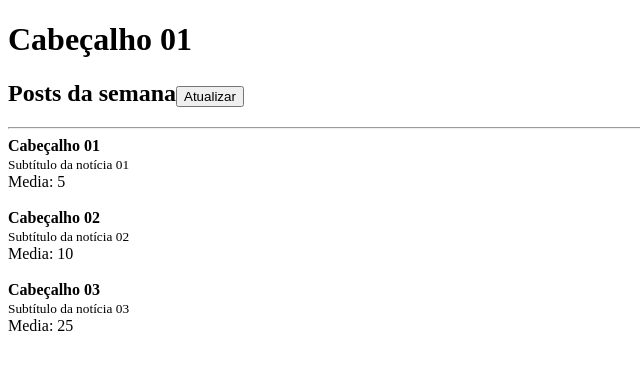
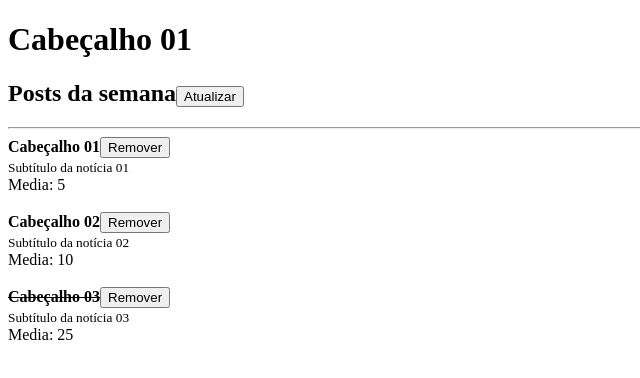
Before and after one commit to brgcostadev/react-mateus-silva, a React app in the folder react-fundamentos/: page / in a window 1280 px wide. Shown: the top 378 px of the page, without its empty margins (0-640 px from the left). Built offline with nearby package versions, Linux system fonts and the light colour scheme.

Commit message:
Renderização condicional

```diff
--- a/react-fundamentos/src/App.js
+++ b/react-fundamentos/src/App.js
@@ -9,23 +9,25 @@
       title: "Cabeçalho 01",
       subtitle: "Subtítulo da notícia 01",
       likes: 10,
+      read: false,
     },
     {
       id: Math.random(),
       title: "Cabeçalho 02",
       subtitle: "Subtítulo da notícia 02",
       likes: 20,
+      read: false,
     },
     {
       id: Math.random(),
       title: "Cabeçalho 03",
       subtitle: "Subtítulo da notícia 03",
       likes: 50,
+      read: true,
     },
   ]);
 
   function handleRefresh() {
-    setTimeout(() => {
     setPosts((prevState) => [
       ...prevState,
       {
@@ -35,7 +37,10 @@
         likes: 50,
       },
     ]);
-    }, 1500);
+  }
+
+  function handleRemovePost(postId) {
+    setPosts((prevState) => prevState.filter((post) => post.id !== postId));
   }
 
   return (
@@ -52,11 +57,8 @@
       {posts.map((post) => (
         <Post
           key={post.id}
-          likes={post.likes}
-          post={{
-            title: post.title,
-            subtitle: post.subtitle,
-          }}
+          onRemove={handleRemovePost}
+          post={post}
         />
       ))}
     </>
--- a/react-fundamentos/src/Post.js
+++ b/react-fundamentos/src/Post.js
@@ -3,11 +3,12 @@
 export default function Post(props) {
   return (
     <article>
-      <strong>{props.post.title}</strong>
+      <strong>{props.post.read ? <s>{props.post.title}</s> : props.post.title}</strong>
+      <button onClick={() => props.onRemove(props.post.id)}>Remover</button>
       <br />
       <small>{props.post.subtitle}</small>
       <br />
-      Media: {props.likes / 2}
+      Media: {props.post.likes/2}
       <br />
       <br />
     </article>
```
Lines whose indentation alone changed are shown as unchanged.
